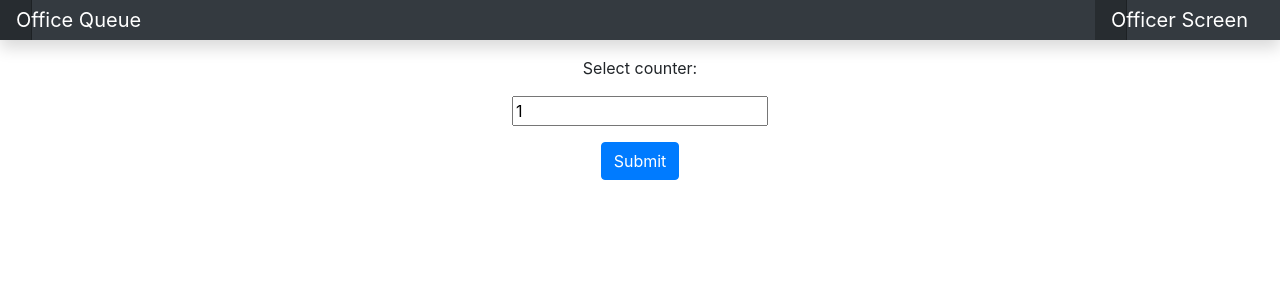
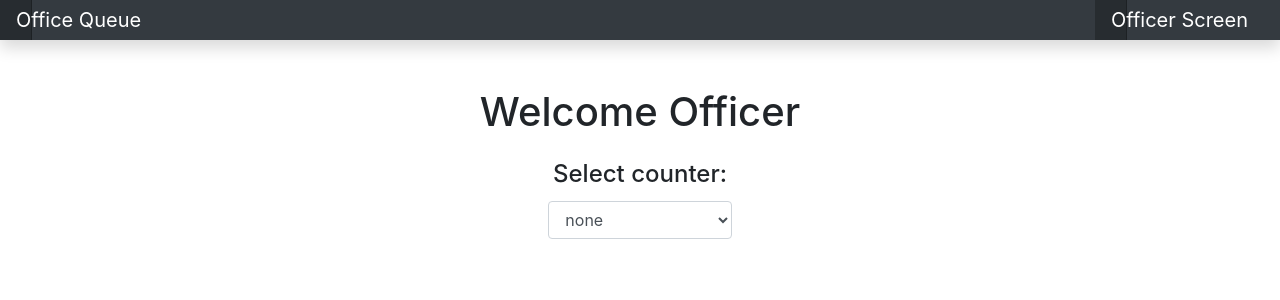
Before and after one commit to mosTavassoli/QueueManagement, a React (Create React App) app in the folder client/: page /officer in a window 1280 px wide. Shown: the top 300 px of the page. Built offline with nearby package versions, Linux system fonts and the light colour scheme; no server answers; a web font is replaced by a local one.

Commit message:
dev: improvement the Officer Screen

```diff
--- a/client/src/App.js
+++ b/client/src/App.js
@@ -6,8 +6,7 @@ import Nav from "./components/nav";
 import Body from "./components/body";
 import DisplayScreen from "./components/DisplayScreen";
 import OfficerScreen from "./components/OfficerScreen";
-import { DISPLAY } from "./shared/displayScreen";
-import ManagerScreen from './components/ManagerScreen';
+import ManagerScreen from "./components/ManagerScreen";
 
 class App extends Component {
   constructor(props) {
@@ -18,7 +17,7 @@ class App extends Component {
       ticket: {},
       ticketList: [],
       services: [],
-      ticketToCall: 453,
+      ticketToCall: 0,
     };
   }
 
@@ -56,18 +55,15 @@ class App extends Component {
   };
 
   callTicketAsOfficer = (counterId) => {
-
     API.getTicketToServe(counterId)
       .then((ticket) => {
-
-      this.setState({ticketToCall: ticket.ticketId});
+        this.setState({ ticketToCall: ticket.ticketId });
       })
       .catch((errorObj) => {
-
         console.log(errorObj);
         //this.handleErrors(errorObj);
       });
-  }
+  };
 
   servedTicketLists = () => {
     API.getListOfServedTickets()
@@ -107,7 +103,7 @@ class App extends Component {
             />
           </Route>
           <Route path="/manager">
-            <ManagerScreen/>
+            <ManagerScreen />
           </Route>
           <Redirect from="/" exact to="/home" />
         </Switch>
--- a/client/src/components/OfficerScreen.js
+++ b/client/src/components/OfficerScreen.js
@@ -1,87 +1,191 @@
 import React from "react";
-import { Col, Container, Row, Button } from "react-bootstrap";
+import { Col, Container, Row, Button, FormGroup } from "react-bootstrap";
 
 class OfficerScreen extends React.Component {
   constructor(props) {
-        super(props)
+    super(props);
 
+    this.state = {
+      called: true,
+      counterChosen: false,
+      count: 0,
+      show: false,
+    };
   }
 
-    state = {
-        called: true,
-        counterChosen: false,
-        count: 0
-    };
-
-    served(){
-        this.setState({called: true})
+  served() {
+    this.setState({ called: true });
   }
 
-    callCitizen(){
-
-        this.props.callTicket(this.state.count)
-        this.setState({called: false})
-
+  callCitizen() {
+    this.props.callTicket(this.state.count);
+    this.setState({
+      called: false,
+      show: true,
+    });
   }
 
-    choseCounter(event){
-        event.preventDefault()
-        this.setState({counterChosen: true})
-        this.setState({count: this.refs.counter.value})
-
+  choseCounter(event) {
+    event.preventDefault();
+    const target = event.target;
+    const value = target.value;
+    const name = target.name;
+    if (value !== "none") {
+      this.setState({ counterChosen: true });
+      this.setState({ [name]: value });
+    } else {
+      this.setState({ counterChosen: false, show: false });
+    }
   }
 
   render() {
-    if(this.state.counterChosen){
-    if(this.state.called){
     return (
+      <>
+        <Container fluid>
+          <h1 className="center mt-5">Welcome Officer</h1>
+          <Row className="justify-content-md-center">
+            <h4 className="mt-3">Select counter:</h4>
+          </Row>
+          <form onSubmit={this.choseCounter.bind(this)}>
+            <Row className="justify-content-md-center mt-1">
+              <Col md={{ span: 2 }}>
+                <FormGroup>
+                  <select
+                    className="form-control"
+                    role={this.state.role}
+                    onChange={this.choseCounter.bind(this)}
+                    name="count"
+                  >
+                    <option value="none">none</option>
+                    <option value="1">1</option>
+                    <option value="2">2</option>
+                    <option value="3">3</option>
+                  </select>
+                </FormGroup>
+              </Col>
+            </Row>
+          </form>
+        </Container>
+
+        {this.state.counterChosen ? (
           <Container>
             <Row className="justify-content-md-center">
-
-        <Button variant="primary" className='mt-5' size="lg" onClick={this.callCitizen.bind(this)}>
+              <Button
+                variant="primary"
+                className="mt-3"
+                size="md"
+                onClick={this.callCitizen.bind(this)}
+              >
                 Call next citizen
               </Button>
-
             </Row>
           </Container>
-      );
-    }else{
-        return (
+        ) : (
+          <></>
+        )}
+
+        {this.state.show ? (
+          <>
             <Container>
-            <Row className="justify-content-md-center" >
-            <div style={{fontSize: 80}}>
+              <Row className="justify-content-md-center">
+                <div style={{ fontSize: 80 }}>
                   Ticket number: {this.props.ticketToCall}
                 </div>
               </Row>
-            <Row className="justify-content-md-center">
-
-            <Button variant="success" className='mt-3' size="lg" onClick={this.served.bind(this)}>
-            Ticket served
-            </Button>
-
-            </Row>
             </Container>
+          </>
+        ) : (
+          <></>
+        )}
+      </>
     );
-    }}else{
-        return(
-        <Container>
-            <Row className="justify-content-md-center">
-                <div className='mt-3'>Select counter:</div>
-            </Row>
-                <form onSubmit={this.choseCounter.bind(this)}>
-            <Row className="justify-content-md-center ">
-                <input className='mt-3' type="number" ref="counter" defaultValue="1"></input>
-            </Row>
-            <Row className="justify-content-md-center">
-                <Button className='mt-3' variant="primary" type="submit">Submit</Button>
-            </Row>
-            </form>
-
-
-        </Container>);
-    }
   }
 }
 
+export default OfficerScreen;
 
-export default OfficerScreen;
+// import React from "react";
+// import { Col, Container, Row, Button } from "react-bootstrap";
+
+// class OfficerScreen extends React.Component {
+//     constructor(props) {
+//         super(props)
+
+//     }
+
+//     state = {
+//         called: true,
+//         counterChosen: false,
+//         count: 0
+//     };
+
+//     served(){
+//         this.setState({called: true})
+//     }
+
+//     callCitizen(){
+
+//         this.props.callTicket(this.state.count)
+//         this.setState({called: false})
+
+//     }
+
+//     choseCounter(event){
+//         event.preventDefault()
+//         this.setState({counterChosen: true})
+//         this.setState({count: this.refs.counter.value})
+
+//     }
+
+//     render() {
+//     if(this.state.counterChosen){
+//     if(this.state.called){
+//       return (
+//         <Container>
+//         <Row className="justify-content-md-center">
+
+//         <Button variant="primary" className='mt-5' size="lg" onClick={this.callCitizen.bind(this)}>
+//         Call next citizen
+//         </Button>
+
+//         </Row>
+//         </Container>
+//       );
+//     }else{
+//         return (
+//             <Container>
+//             <Row className="justify-content-md-center" >
+//             <div style={{fontSize: 80}}>
+//                 Ticket number: {this.props.ticketToCall}
+//             </div>
+//             </Row>
+//             <Row className="justify-content-md-center">
+
+//             <Button variant="success" className='mt-3' size="lg" onClick={this.served.bind(this)}>
+//             Ticket served
+//             </Button>
+
+//             </Row>
+//             </Container>
+//           );
+//     }}else{
+//         return(
+//         <Container>
+//             <Row className="justify-content-md-center">
+//                 <div className='mt-3'>Select counter:</div>
+//             </Row>
+//                 <form onSubmit={this.choseCounter.bind(this)}>
+//             <Row className="justify-content-md-center ">
+//                 <input className='mt-3' type="number" ref="counter" defaultValue="1"></input>
+//             </Row>
+//             <Row className="justify-content-md-center">
+//                 <Button className='mt-3' variant="primary" type="submit">Submit</Button>
+//             </Row>
+//             </form>
+
+//         </Container>);
+//     }
+//     }
+//     }
+
+// export default OfficerScreen;
```
Lines whose indentation alone changed are shown as unchanged.
